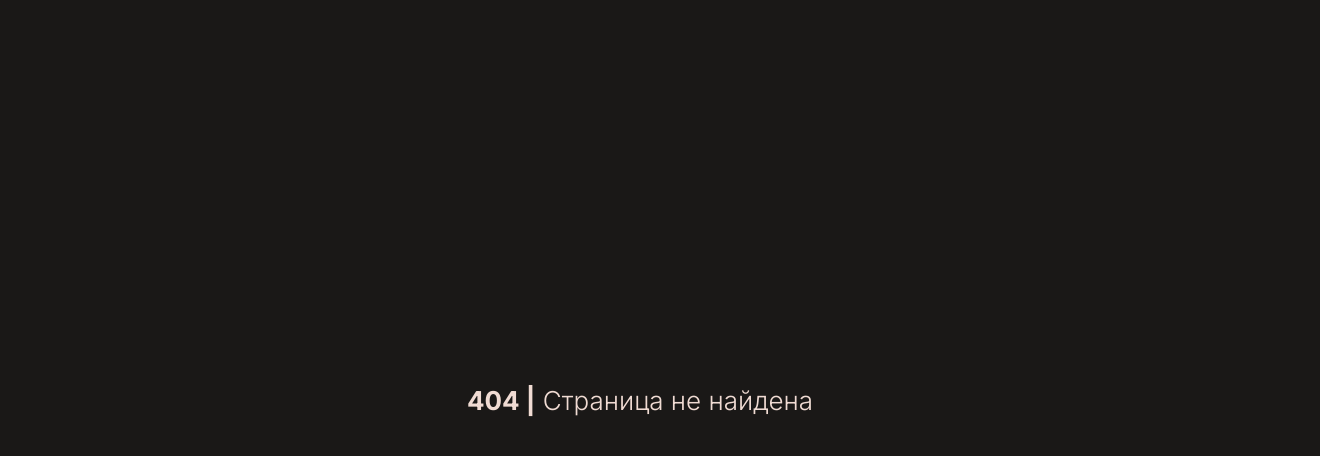
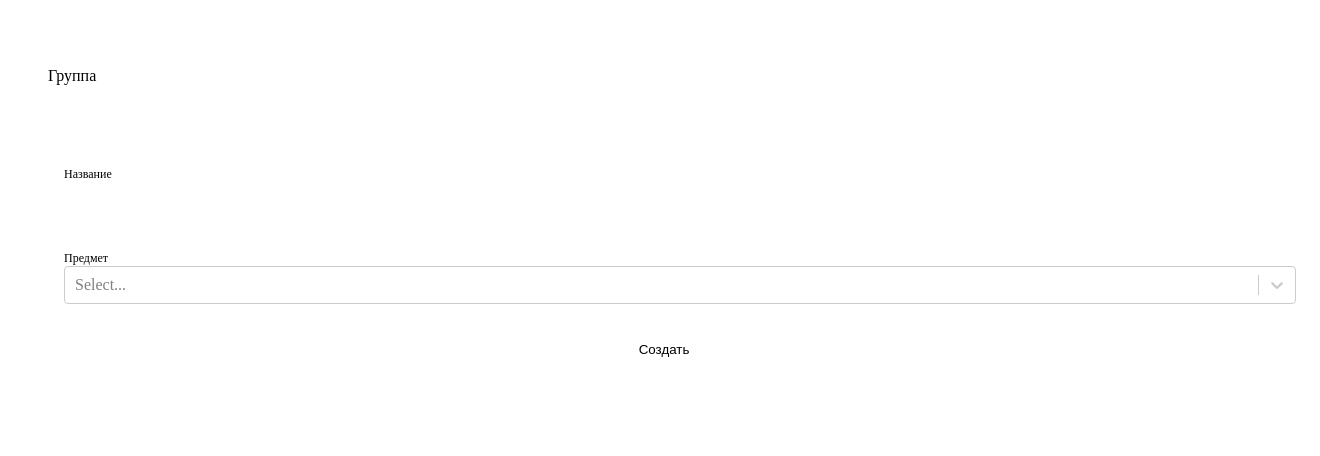
Before and after one commit to codiumkg/backoffice-archive, a Next.js app: page /group/GroupDetails in a window 1280 px wide. Before the commit this address had no page. Shown: the top 456 px of the page, 1320 px wide, since content can reach past the window. Built offline with nearby package versions, Linux system fonts and the light colour scheme.

Commit message:
Group details, start working on custom select

```diff
--- a/app/office/groups/page.tsx
+++ b/app/office/groups/page.tsx
@@ -1,4 +1,4 @@
-import GroupsList from "@/components/group/GroupsList";
+import GroupsList from "@/pages/group/components/GroupsList";
 import { getGroups } from "@/requests/groups";
 
 async function fetchGroups() {
--- /dev/null
+++ b/components/shared/CustomSelect/CustomSelect.module.scss
@@ -0,0 +1,13 @@
+.container {
+  width: 100%;
+  min-height: 46px;
+  padding: 8px 16px;
+  background: var(--primary-color);
+  border-radius: var(--primary-radius);
+  margin-bottom: 16px;
+
+  label {
+    font-size: 12px;
+    font-weight: 300;
+  }
+}
--- /dev/null
+++ b/components/shared/CustomSelect/CustomSelect.tsx
@@ -0,0 +1,20 @@
+import Select from "react-select";
+
+import styles from "./CustomSelect.module.scss";
+
+interface Props {
+  name: string;
+  label?: string;
+  options: { label: string; value: string }[];
+}
+
+function CustomSelect({ options, label, name }: Props) {
+  return (
+    <div className={styles.container}>
+      {!!label && <label htmlFor={name}>{label}</label>}
+      <Select options={options} />
+    </div>
+  );
+}
+
+export default CustomSelect;
--- a/components/shared/Resource/Resource.module.scss
+++ b/components/shared/Resource/Resource.module.scss
@@ -2,6 +2,7 @@
   width: 100%;
   height: 100vh;
   overflow-y: scroll;
+  padding: 24px;
 }
 
 .header {
@@ -14,3 +15,10 @@
   justify-content: space-between;
   align-items: center;
 }
+
+.content {
+  margin-top: 20px;
+  padding: 16px;
+  background: var(--secondary-color);
+  border-radius: var(--primary-radius);
+}
--- a/components/shared/Resource/Resource.tsx
+++ b/components/shared/Resource/Resource.tsx
@@ -2,17 +2,21 @@
 
 import styles from "./Resource.module.scss";
 import Typography from "../Typography/Typography";
+import { ReactNode } from "react";
 
 interface Props {
   title: string;
+  children?: ReactNode;
 }
 
-export default function Resource({ title }: Props) {
+export default function Resource({ title, children }: Props) {
   return (
     <div className={styles.wrapper}>
       <div className={styles.header}>
         <Typography>{title}</Typography>
       </div>
+
+      <div className={styles.content}>{children}</div>
     </div>
   );
 }
--- a/interfaces/group.ts
+++ b/interfaces/group.ts
@@ -5,3 +5,8 @@ export interface IGroup {
   title: string;
   subject: ISubject;
 }
+
+export interface IGroupCreate {
+  title: string;
+  subject: number;
+}
--- a/package.json
+++ b/package.json
@@ -24,6 +24,7 @@
     "react-hook-form": "^7.48.2",
     "react-hot-toast": "^2.4.1",
     "react-icons": "^4.12.0",
+    "react-select": "^5.8.0",
     "yup": "^1.3.2"
   },
   "devDependencies": {
--- /dev/null
+++ b/pages/group/GroupDetails.tsx
@@ -0,0 +1,56 @@
+"use client";
+
+import Button from "@/components/shared/Button/Button";
+import CustomInput from "@/components/shared/CustomInput/CustomInput";
+import CustomSelect from "@/components/shared/CustomSelect/CustomSelect";
+import Resource from "@/components/shared/Resource/Resource";
+import { IGroupCreate } from "@/interfaces/group";
+import { yupResolver } from "@hookform/resolvers/yup";
+import { useParams } from "next/navigation";
+import { SubmitHandler, useForm } from "react-hook-form";
+import * as Yup from "yup";
+
+export const groupValidationSchema = Yup.object({
+  title: Yup.string()
+    .min(3, "Название должно быть не менее 3 символов")
+    .max(32, "Название должно быть не более 32 символов")
+    .required("Это поле обязательное"),
+  subject: Yup.number().nullable().required(),
+});
+
+const initialValues = {
+  title: "",
+  subject: 0,
+};
+
+interface GroupForm {
+  title: string;
+  subject: number;
+}
+
+function GroupDetails() {
+  const { id } = useParams();
+
+  const groupForm = useForm<GroupForm>({
+    defaultValues: initialValues,
+    resolver: yupResolver<GroupForm>(groupValidationSchema),
+    mode: "onBlur",
+  });
+
+  const { isDirty, isValid } = groupForm.formState;
+
+  const onSubmit: SubmitHandler<GroupForm> = (data: IGroupCreate) => {};
+
+  return (
+    <Resource title="Группа">
+      <form onSubmit={groupForm.handleSubmit(onSubmit)}>
+        <CustomInput name="title" label="Название" />
+        <CustomSelect name="subject" options={[]} label="Предмет" />
+
+        <Button type="submit" text="Создать" disabled={!isValid || !isDirty} />
+      </form>
+    </Resource>
+  );
+}
+
+export default GroupDetails;
--- a/components/group/GroupsList.tsx
+++ b/pages/group/components/GroupsList.tsx
@@ -1,7 +1,7 @@
 "use client";
 import { IGroup } from "@/interfaces/group";
-import ResourceList from "../shared/ResourceList/ResourceList";
-import Table, { TableColumn, TableRow } from "../shared/Table/Table";
+import ResourceList from "@/components/shared/ResourceList/ResourceList";
+import Table, { TableColumn, TableRow } from "@/components/shared/Table/Table";
 import { useRouter } from "next/navigation";
 import { ROUTES } from "@/constants/routes";
 
```
Also changed, not shown: app/office/group/page.tsx (+2 -7 lines), 1 other file (tests, documents, lock files or other folders).
